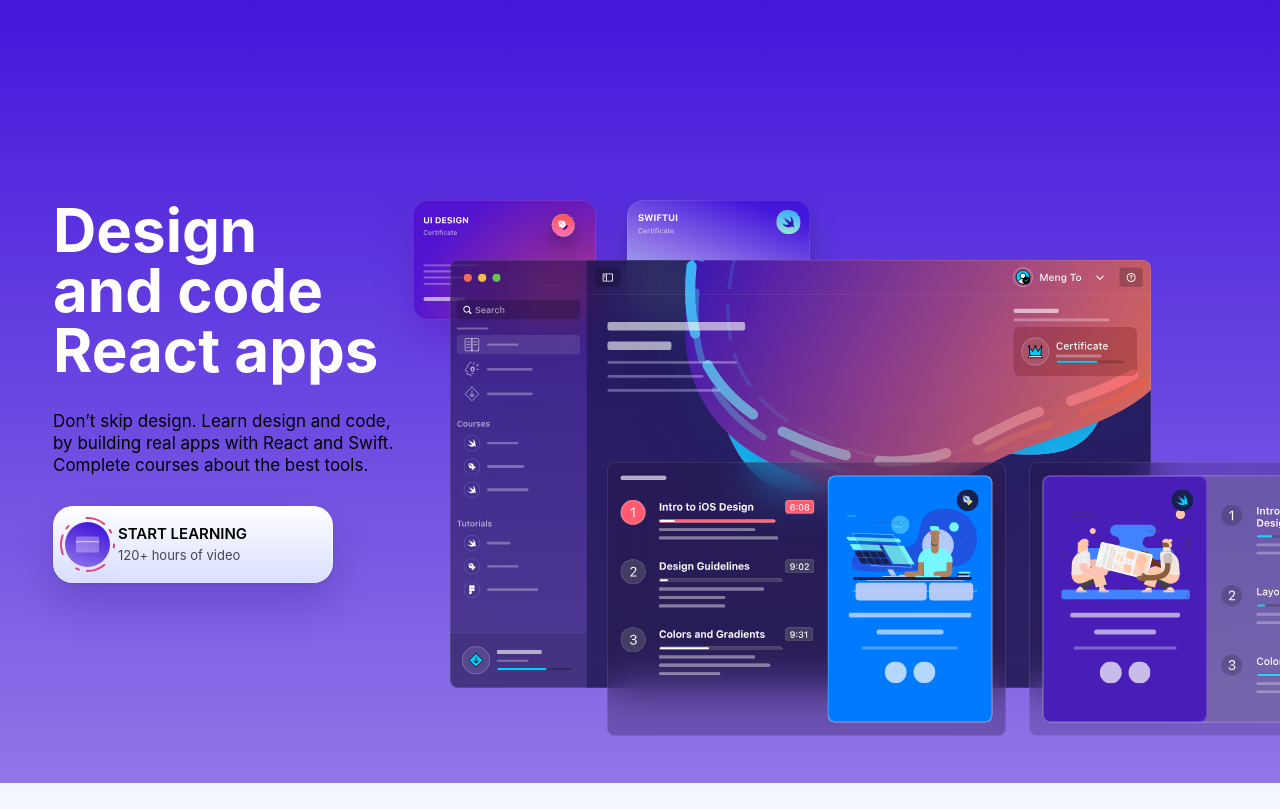
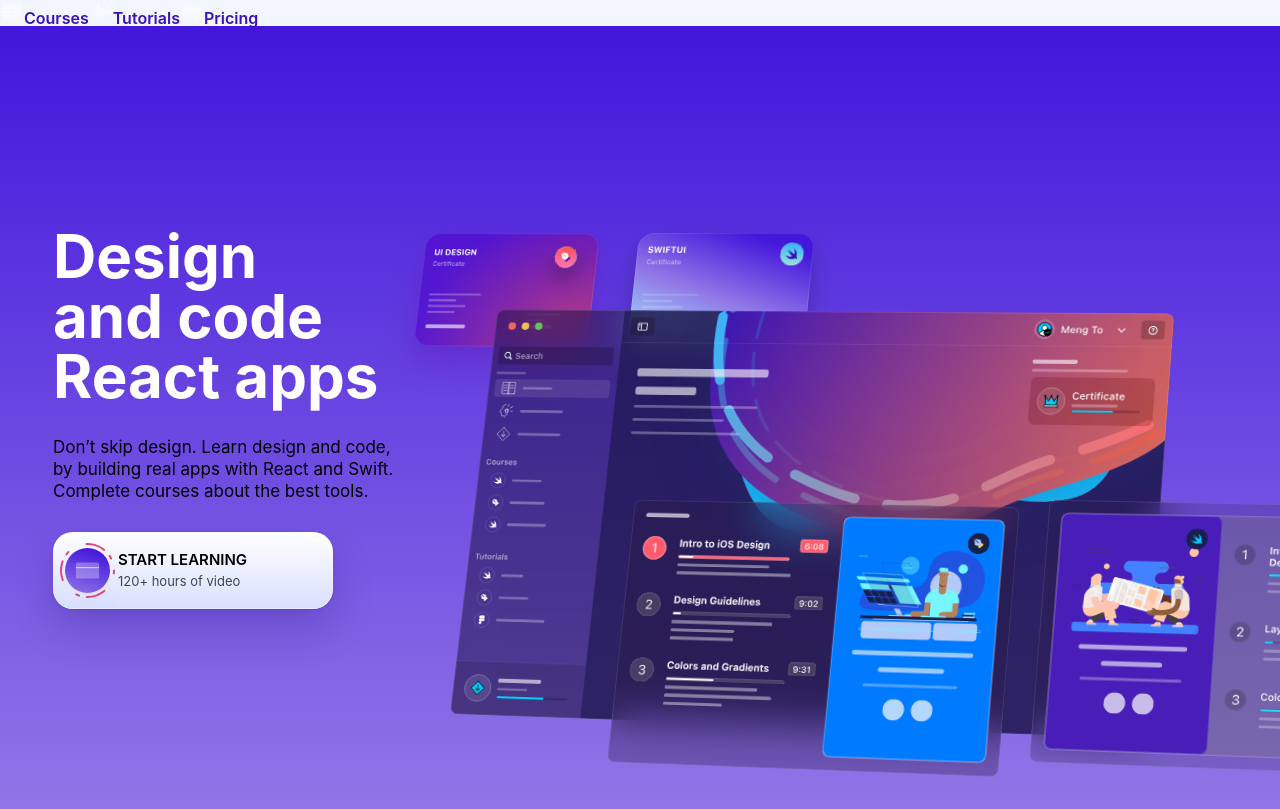
Before and after one commit to soundlotstudios/designcodeweb, a Gatsby site: page / in a window 1280 px wide. Built offline with nearby package versions, Linux system fonts and the light colour scheme; Gatsby itself is replaced by a stand-in of ours.

Commit message:
Section 10-11
Section 10-11 (Design+Code)

```diff
--- a/src/components/animations/MockupAnimation.js
+++ b/src/components/animations/MockupAnimation.js
@@ -15,6 +15,43 @@
 
 const Wrapper = styled.div`
   position: relative;
+  perspective: 5000;
+  perspective-origin: top left;
+
+  div {
+    transform: rotateY(-20deg) rotateX(20deg);
+    transform-origin: bottom left;
+  }
+
+  * {
+    transition: 1s cubic-bezier(0.075, 0.82, 0.165, 1);
+  }
+
+  :hover div {
+    transform: rotateX(0deg) rotateY(0deg);
+    &.mockup1 {
+      transform: translate(-30px, -30px);
+      transition-delay: 0.1s;
+    }
+    &.mockup2 {
+      transform: translate(0, -30px);
+      transition-delay: 0.2s;
+    }
+    &.mockup3 {
+      transition-delay: 0s;
+    }
+    &.mockup4 {
+      transform: translate(-120px, 30px);
+      transition-delay: 0.1s;
+    }
+    &.mockup5 {
+      transform: translate(-90px, 30px);
+      transition-delay: 0.2s;
+    }
+    :hover {
+      filter: brightness(150%) saturate(120%);
+    }
+  }
 
   .mockup1 {
     position: absolute;
--- /dev/null
+++ b/src/components/layout/Header.js
@@ -0,0 +1,33 @@
+import { Link } from "gatsby"
+import React from "react"
+
+const menuData = [
+  {
+    title: "Courses",
+    icon: "/images/icons/courses.svg",
+    link: "/courses",
+  },
+  {
+    title: "Tutorials",
+    icon: "/images/icons/tutorials.svg",
+    link: "/tutorials",
+  },
+  {
+    title: "Pricing",
+    icon: "/images/icons/pricing.svg",
+    link: "/pricing",
+  },
+]
+
+export default function Header() {
+  return (
+    <>
+      {menuData.map((item, index) => (
+        <Link to={item.link} key={index}>
+          <img src={item.icon} alt="{item.title}" />
+          {item.title}
+        </Link>
+      ))}
+    </>
+  )
+}
--- a/src/components/layout/layout.js
+++ b/src/components/layout/layout.js
@@ -1,11 +1,13 @@
 import React from "react"
 import { GlobalStyle } from "../styles/GlobalStyles"
+import Header from "./Header"
 import "./layout.css"
 
 function Layout({ children }) {
   return (
     <>
       <GlobalStyle />
+      <Header />
       <main>{children}</main>
     </>
   )
```
